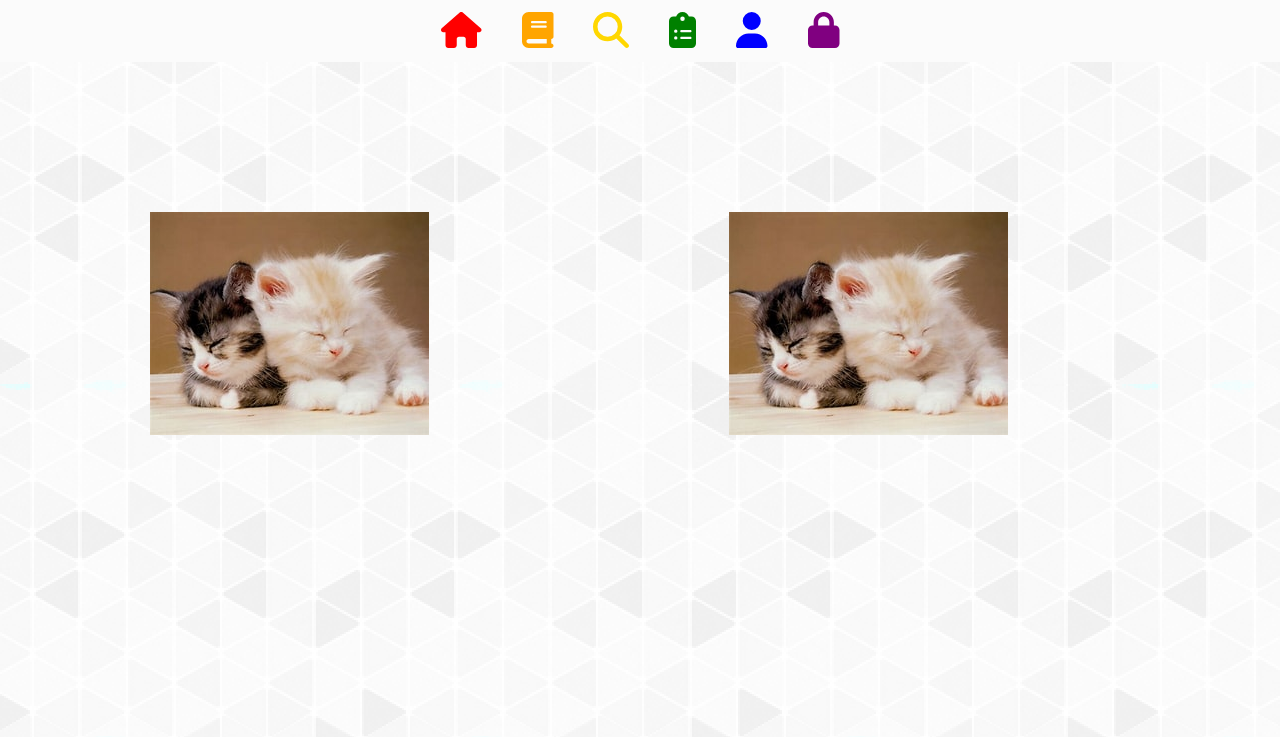
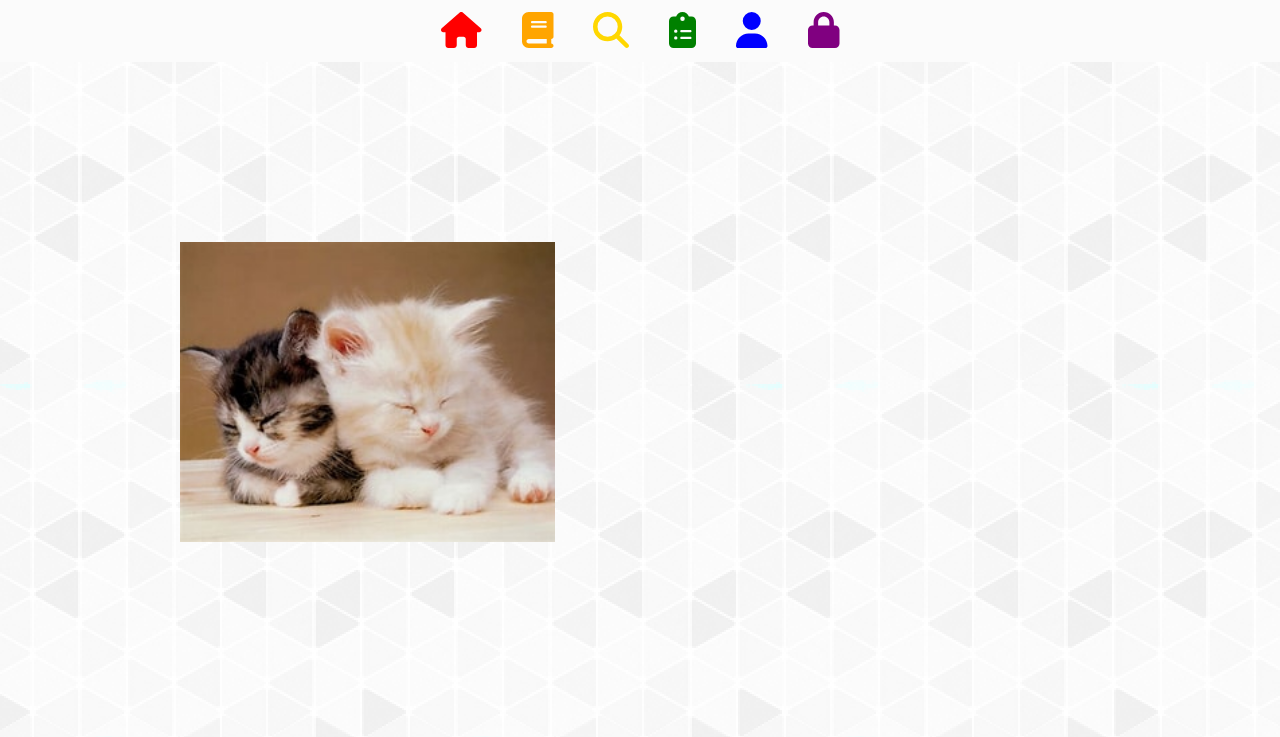
Before and after one commit to KittelLee/book-review, a React (Vite) app: page /List in a window 1280 px wide. Shown: the top 737 px of the page. Built offline with nearby package versions, Linux system fonts and the light colour scheme.

Commit message:
design:리스트 사진위치조정

```diff
--- a/src/pages/List.tsx
+++ b/src/pages/List.tsx
@@ -54,8 +54,9 @@ export default List;
 const ListWrap = styled.div``;
 
 const Book = styled.img`
-  margin: 50px;
-  padding: 100px;
+  height: 300px;
+  margin: 180px;
+  // padding: 100px;
   cursor: pointer;
 `;
 
```
